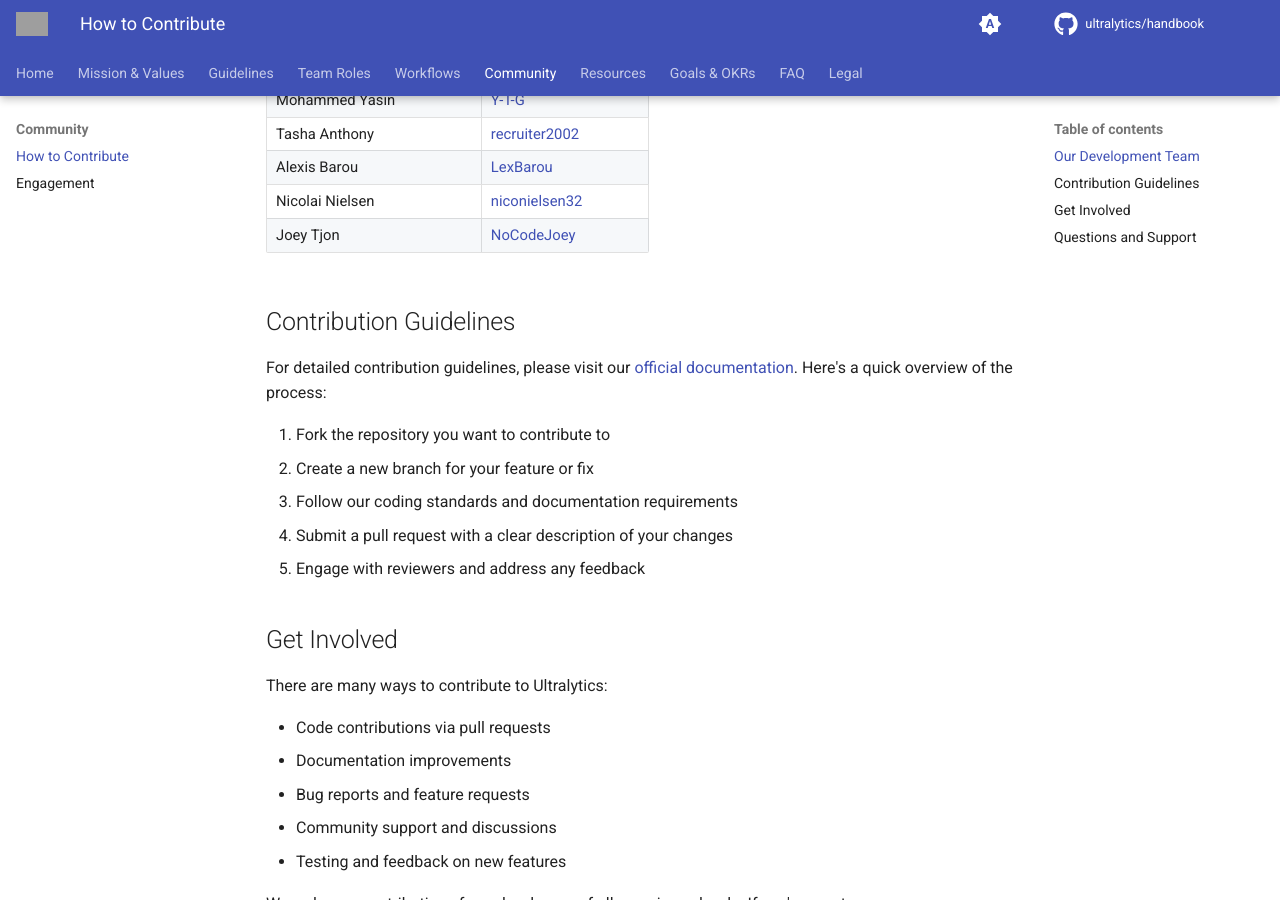
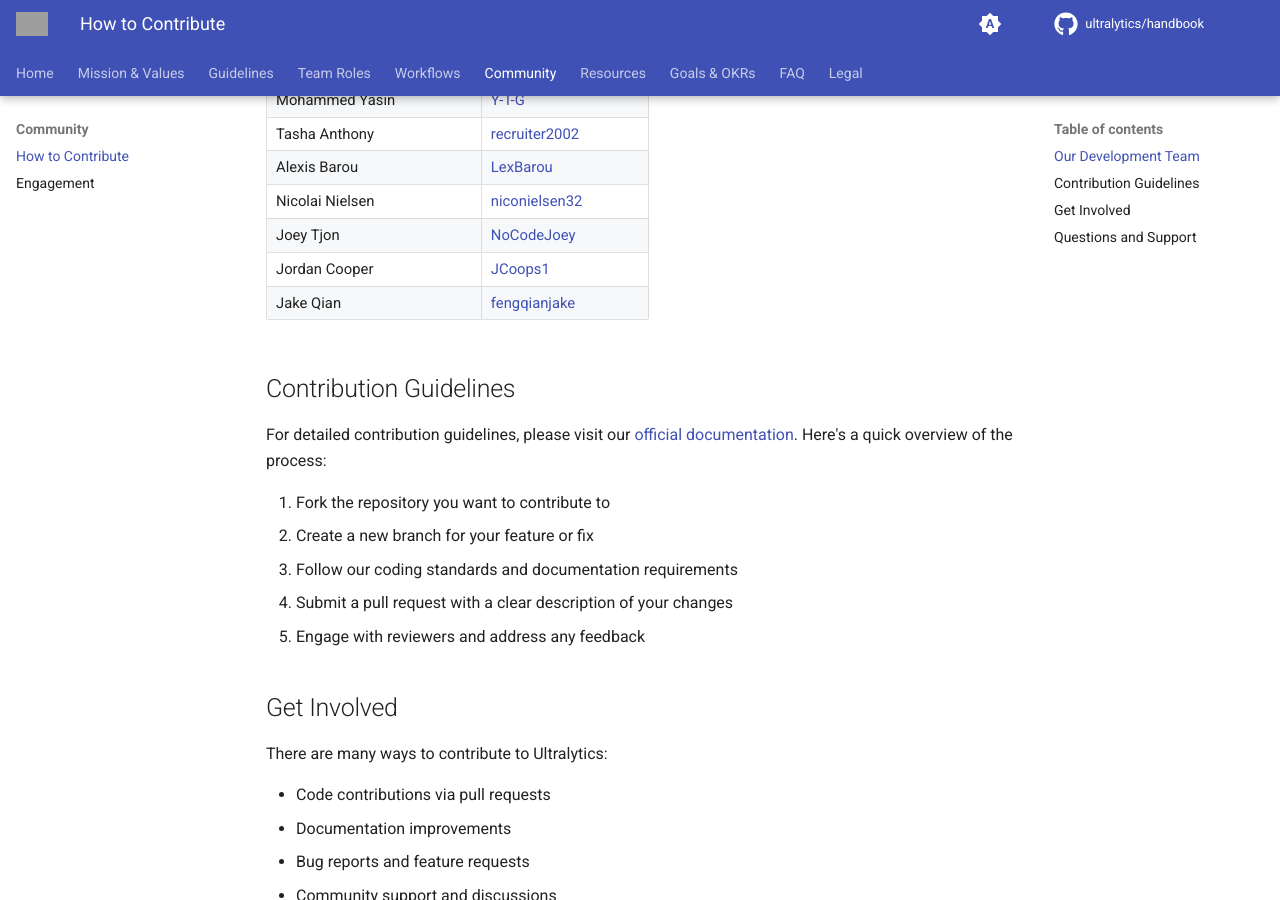
Before and after one commit to ultralytics/handbook, an MkDocs documentation site: the page built from docs/contributions/how-to-contribute.md, in a window 1280 px wide and 900 px high, scrolled down 1398 px. Built offline with MkDocs 1.6.1 and Material for MkDocs 9.7.7, drawn with Linux system fonts in a browser that asks for light colours; comment, search, counter and statistics services are not loaded; grey boxes are pictures that could not be loaded.

Commit message:
Add Jordan and Jake
Signed-off-by: Glenn Jocher <glenn.jocher@ultralytics.com>

```diff
--- a/docs/contributions/how-to-contribute.md
+++ b/docs/contributions/how-to-contribute.md
@@ -45,6 +45,10 @@
 | Alexis Barou            | [LexBarou](https://github.com/LexBarou)                       |
 | Nicolai Nielsen         | [niconielsen32](https://github.com/niconielsen32)             |
 | Joey Tjon               | [NoCodeJoey](https://github.com/NoCodeJoey)                   |
+| Jordan Cooper           | [JCoops1](https://github.com/JCoops1)                   |
+| Jake Qian               | [fengqianjake](https://github.com/fengqianjake)                   |
+
+
 
 ## Contribution Guidelines
 
```
